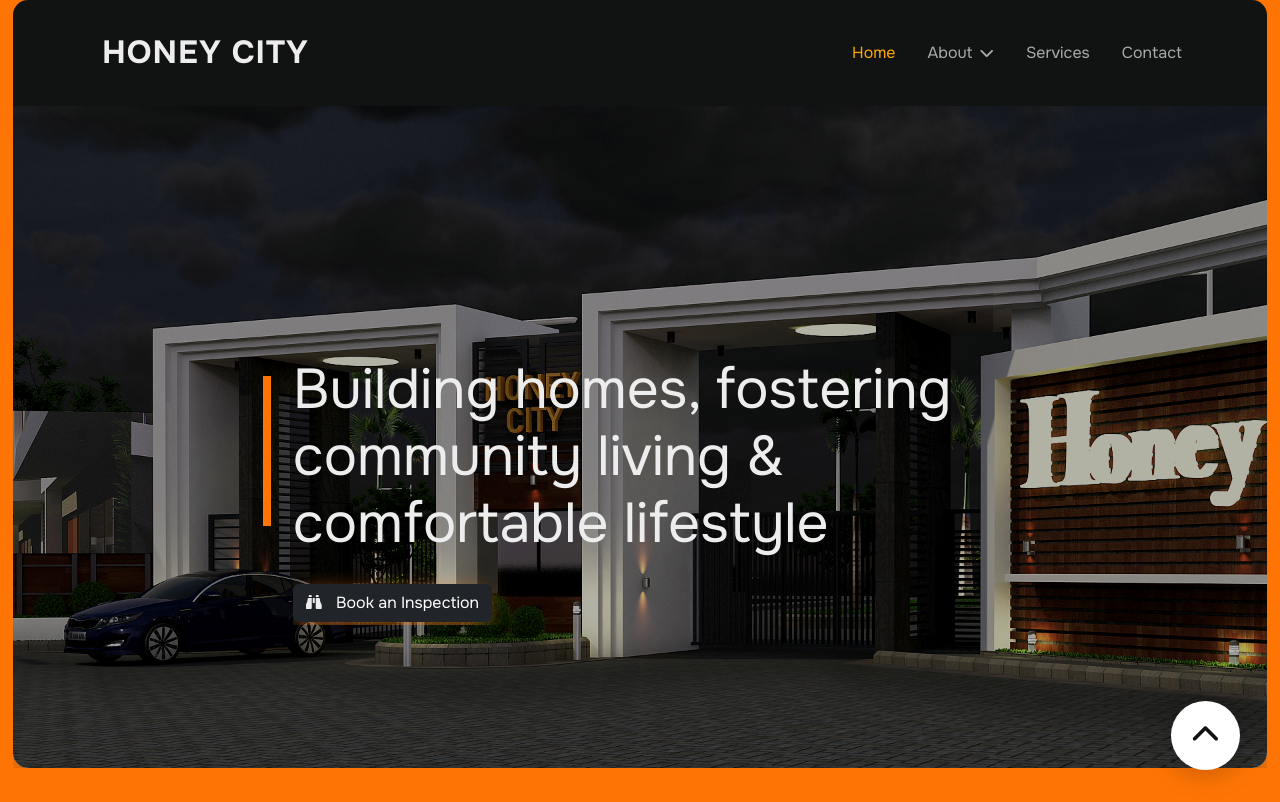
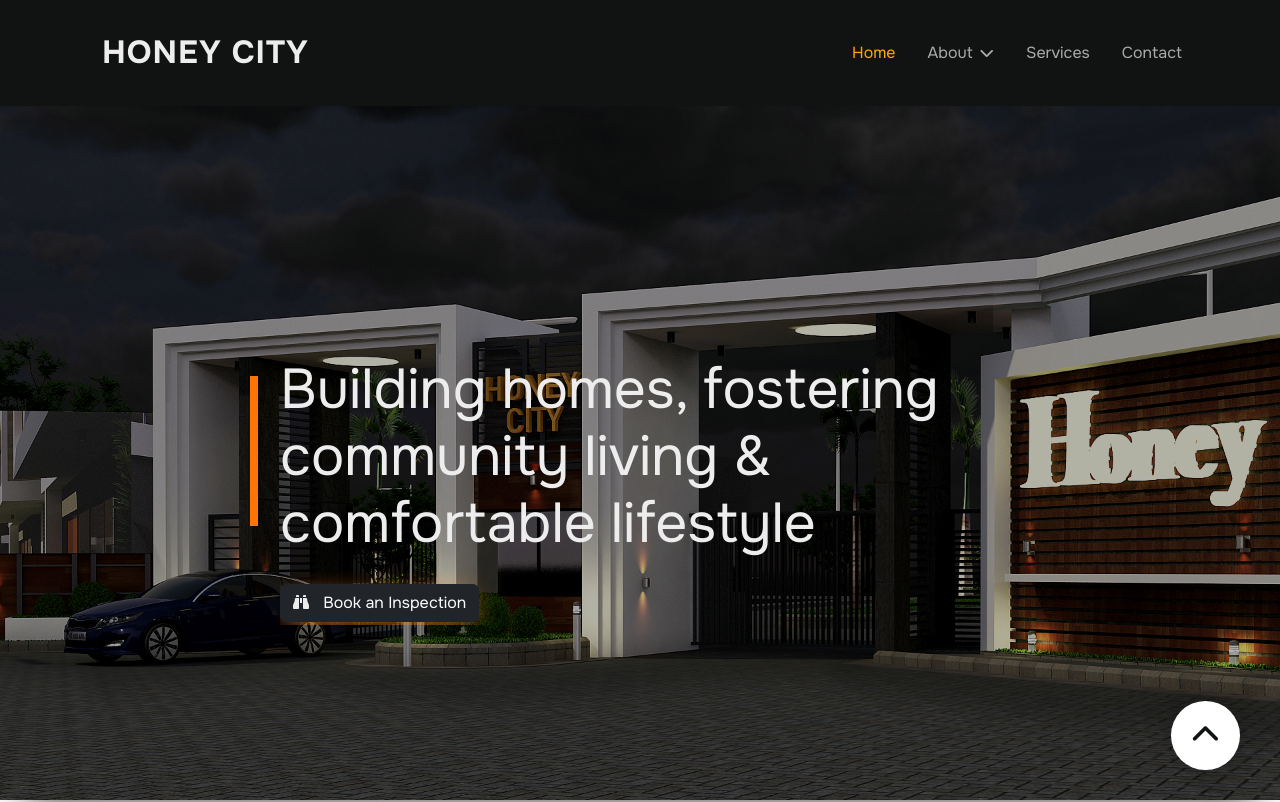
Before and after one commit to Judah1604/honey-city, a React (Vite) app: page / in a window 1280 px wide. Shown: the top 802 px of the page. Built offline with nearby package versions, Linux system fonts and the light colour scheme.

Commit message:
removed orange border

```diff
--- a/src/Styles/base/common.css
+++ b/src/Styles/base/common.css
@@ -4,18 +4,8 @@
   overflow-x: hidden;
 }
 
-html {
-  background-color: #fe7505 !important;
-  display: grid;
-  place-items: center;
-}
-
 body {
   background-color: #eeeeee;
-  width: 98%;
-  height: 96vh;
-  margin-top: 15px;
-  border-radius: 15px;
   font-family: "Onest", sans-serif !important;
 }
 
--- a/src/Styles/base/common.scss
+++ b/src/Styles/base/common.scss
@@ -5,18 +5,8 @@
     overflow-x: hidden;
 }
 
-html {
-    background-color: #fe7505 !important;
-    display: grid;
-    place-items: center;
-}
-
 body {
     background-color: #eeeeee;
-    width: 98%;
-    height: 96vh;
-    margin-top: 15px;
-    border-radius: 15px;
     font-family: 'Onest', sans-serif !important;
 }
 
```
Also changed, not shown: 1 other file (tests, documents, lock files or other folders).
